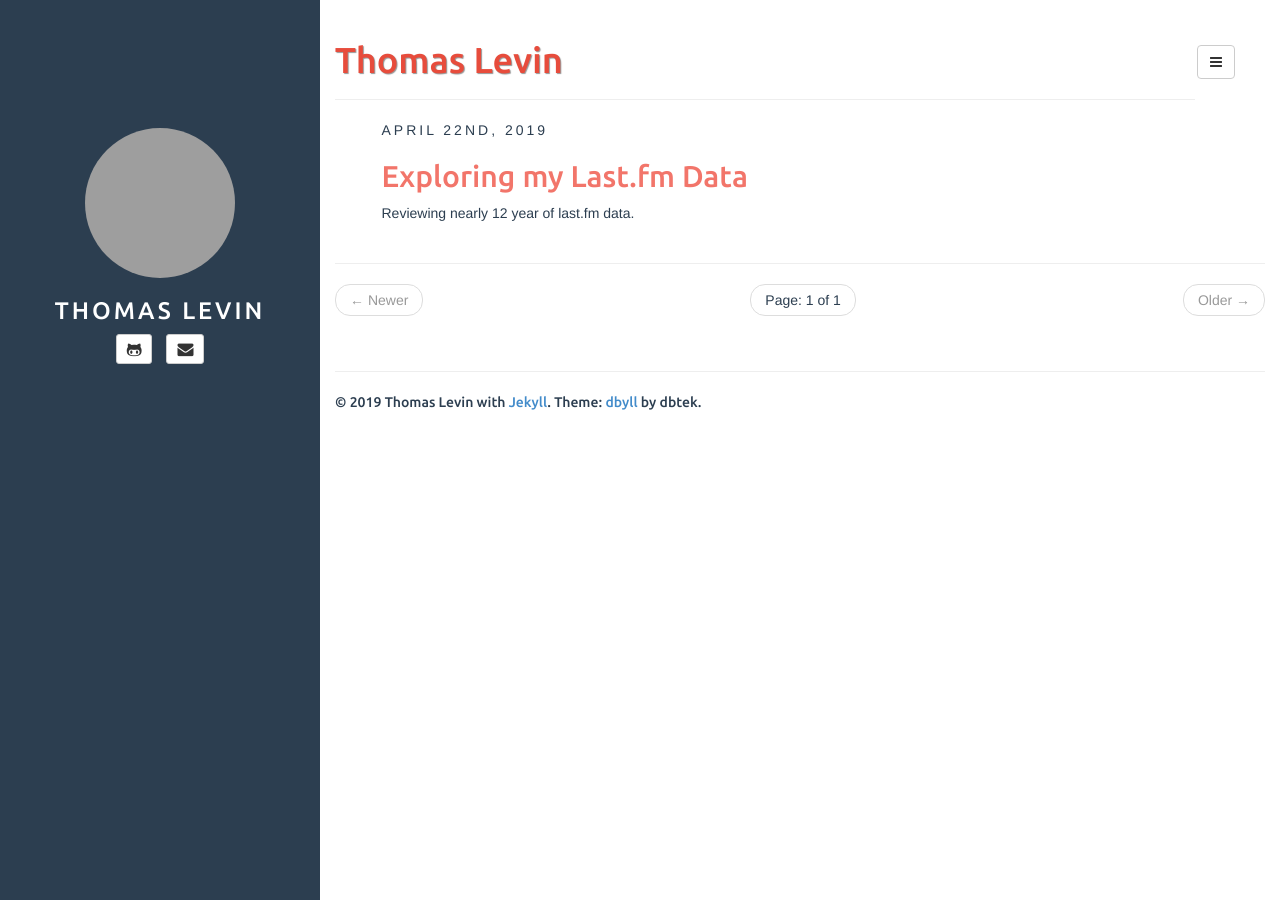
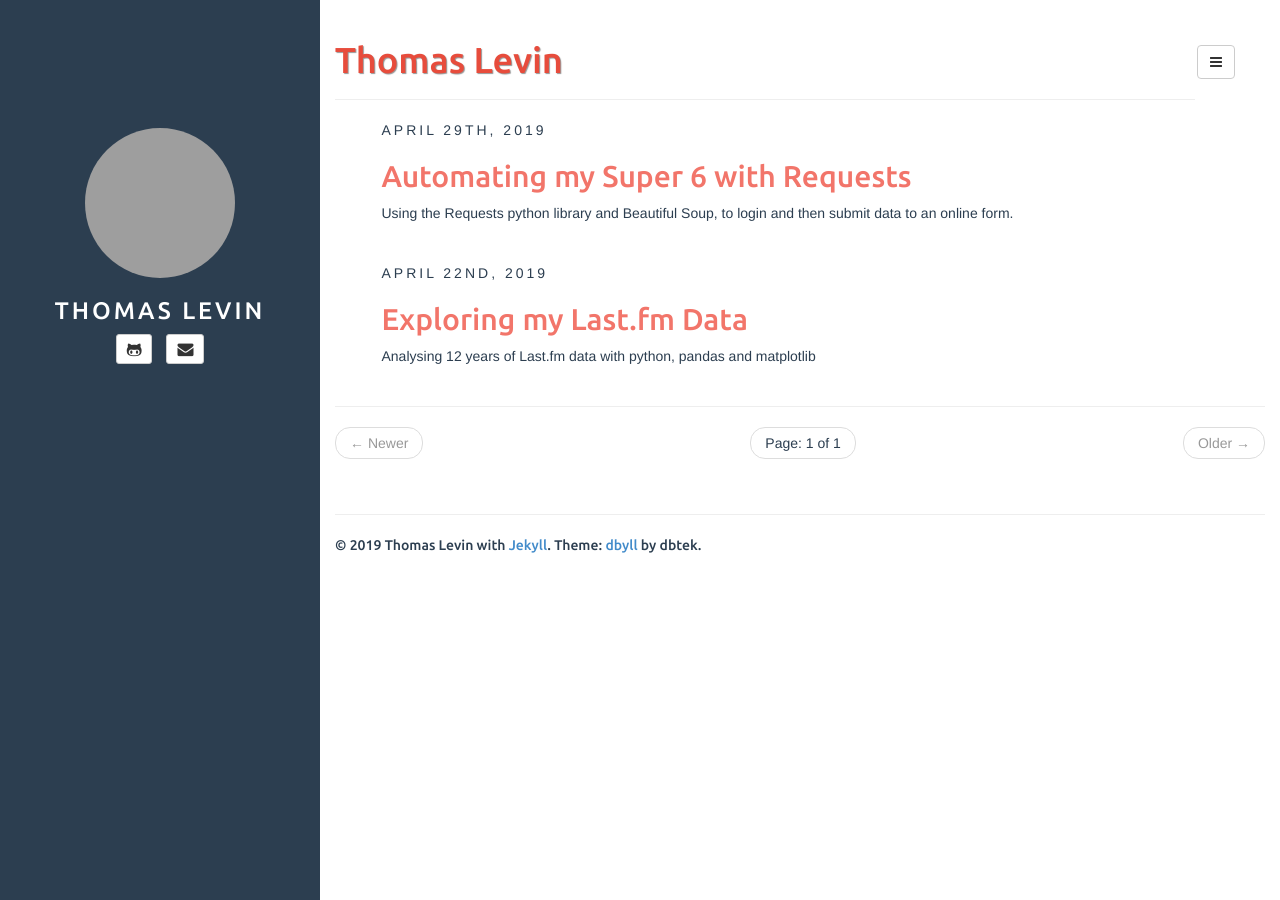
Before and after one commit to spacedlevo/spacedlevo.github.io, a Jekyll site: the page built from index.html, in a window 1280 px wide. Built offline with Jekyll 4.4.1, drawn with Linux system fonts in a browser that asks for light colours; the list of posts is cut into pages by our own code; part of the change alters nothing that is shown; grey boxes are pictures that could not be loaded.

Commit message:
new post

```diff
--- a/_posts/2019-04-22-lastfm-data-analysis.md
+++ b/_posts/2019-04-22-lastfm-data-analysis.md
@@ -3,7 +3,7 @@ layout: post
 title: Exploring my Last.fm Data
 categories: [data analysis, python]
 tags: [music,data,python,requests,pandas]
-description: Reviewing nearly 12 year of last.fm data.
+description: Analysing 12 years of Last.fm data with python, pandas and matplotlib
 ---
 
 Welcome to my first step on my data analysis journey. There seemed no better place to start than to use a data set that I have been putting togther passively for 12 years, my music listening habits. A lot of this post has been heavily influenced by [Geoff Boeing's](https://geoffboeing.com/2016/05/analyzing-lastfm-history/) own analysis.
--- /dev/null
+++ b/_posts/2019-04-29-requests-super6.md
@@ -0,0 +1,107 @@
+---
+layout: post
+title: Automating my Super 6 with Requests
+categories: [python, programming, automation]
+tags: [requests, python, beautiful soup]
+description: Using the Requests python library and Beautiful Soup, to login and then submit data to an online form.
+---
+
+Sky Super6 is a football prediction contest, each round Sky Sports select 6 fixtures in which enter for free your predictions on the final result. Winners take home a cash prize of £250k. You can also pit yourself in a seasonal league with your friends. But rounds can come around on any day and if you forget to submit predictions before the deadline, it can put you well behind your opposition.
+
+So using Python, the Requests module and BeautifulSoup I am going to automate the collection of my scores as well as their sumbission. My aim here really isn't to teach you how to use the Super 6 in particular, but really to use it as an example of how to log into a page and submit some data.
+
+In order to achieve our task let us breakdown our problem into stages we will need to program.
+* Get data
+* Login to site
+* POST data to Super 6 Server
+* Tell me when it is complete
+
+## Get Data
+I will leave this to you, I don't really want to publish my own way of doing it. But rest assured it isn't anything of a sophisticated model. I scrape what the fixtures will be for the round, do a bit of math and get to a integer, stick it in a dictonary that I then use to submit my goal predictions.
+
+## Login to site
+Using requests we first of all want to iniate a requests session. This can be done via the context manager `with requests.Session() as s` within I hold all my function calls and handle the cookies of the session that will be required to keep you logged in.
+
+{% highlight python %}
+
+with requests.Session() as s:
+    super6_login()
+    create_scores(data)
+    pushover_notification("Super6 Done")
+
+{% endhighlight %}
+
+ Our aim is to repricate what the browser is asking forunder the hood when you are navigating the site. You therefore want to headover to your preferred browser and open up the inspector.
+
+[![Logging into Super6](/assets/super6-automation/super6-login-post.png)](/assets/super6-automation/super6-login-post.png)
+
+Now you will want to login as normal, but with the network tab of your inspector open, watch the activity when you click the login button. It is likely that the first request made will be that to authenticate. We really want to see where the requests being made and what information is being sent to the server. That information will be found in the 'Params' tab. In this case *pin* which is your password and *username*. I found just sending that data wasn't enough, with a bit of trial and error I figured something particular was required in the headers. So I copied and pasted what my browser requests to get a valid status code.
+
+It is then important to see what the server is sending back to you, much of the process will be trial and error and watching to see what information is going back and forth. In this case an ssoToken is required, used in order to allow you to use your skyID around several of there services. Once you have this information, to finally authenticate you will have to send another POST request containing that token. All the login process is wrapped up in the function below;
+
+{% highlight python %}
+
+def super6_login():
+    paras = {'username': user, 'pin': pwd}
+    headers =  {
+                'Host':'www.skybet.com',
+                'User-Agent': 'Mozilla/5.0 (X11; Linux x86_64; rv:65.0) Gecko/20100101 Firefox/65.0',
+                'Accept': 'application/json',
+                'Accept-Language': 'en-US,en;q=0.5',
+                'Accept-Encoding': 'gzip, deflate, br',
+                'Referer': 'https://www.skybet.com/secure/identity/m/login/super6?urlconsumer=https://super6.skysports.com&dl=1',
+                'content-type': 'application/json',
+                'x-requested-with': 'XMLHttpRequest',
+                'Origin': 'https://www.skybet.com',
+                'Content-Length': '38',
+                'Connection': 'keep-alive'
+    }
+    token_json = s.post(login_site, json=paras, headers=headers)
+    user_token = token_json.json()['user_data']['ssoToken']
+    s.post('https://super6.skysports.com/auth/login', data={'token':user_token})
+    return None
+
+{% endhighlight %}
+
+## Posting Our Data
+
+Now that the server knows who I am, it is time to tell it what scores I want submitting.
+
+{% highlight python %}
+
+def create_scores(predictions):
+    data = {}
+    r = s.get(play_page)
+    soup = BeautifulSoup(r.content, 'html.parser')
+    match_cards = soup.find_all('div', class_='js-challenge flex-item prediction-card prediction-card__prelive')
+    ids = [card['data-challenge-id'] for card in match_cards]
+    for id_ in ids:
+        fixtures = soup.find_all('div', {'data-challenge-id':id_})
+        for fixture in fixtures:
+            teams = [i['data-shortname'] for i in fixture.find_all('p', class_='team-name flush--bottom js-team-name')]
+            for num, team in enumerate(teams, 1):
+                data["score[{}][team{}]".format(id_, num)] = predictions[team]
+                data["score[{}][team{}]".format(id_, num)] = predictions[team]
+    data["confirmed"] = 1
+    data["goldengoal[{}]".format(int(ids[-1]) + 1)] = 11
+    data["_csrf_token"] = soup.find('input', {'name':'_csrf_token'})['value']
+    submit = s.post(play_page, data=data, timeout=3)
+    return submit.status_code
+
+{% endhighlight %}
+
+I already have the data that requires submit, I just need to put that into a format that the server will accept. Again it is back to the network tab to review data is being sent to the servers.
+
+![Super6 Post Request](/assets/super6-automation/super6-play-url.png)
+
+![Super6 Post Request](/assets/super6-automation/super6-play-scores.png)
+
+Here we see that each fixture has an ID and another key for team1 (home team) and team2 (away team). My first task will be to map my data to those IDs in order to submit the right number of goals to the right team. I first of all need to collect all the fixture information on the site using BeautifulSoup. I collect all the ids that are on the page and then use the short-name informaton which I have also scraped from initally reviewing the fixtures to map the ID to the team and as a result find the value of the prediction for that team.
+
+But we also need to send a CSRF token to the server. This tells the server that we are the same person that started the session stopping someone hijacking our session to send authorised information to the server if they are snooping on our traffic. These tokens are usually produced in the session and hide within the HTML. In this case within the input tag with a name of `_csrf_token`. We will use the BeautifulSoup library to pick out this value, a quick search for 'csrf' will locate the attributes you will need for this element.
+
+And with that complete I can run the place the script on my Raspberry Pi. Coupling this up with Pushover Notification API and a cronjob each day it will test to see if we require to post, if so it will do so before sending me a notification to inform me all is complete.
+
+Hopefully this will give you some extra knowledge to help you map the process to your next project that requires you to log in. I can't promise that everything will be as simple, but the most important thing to remember is that whatever your browser is doing should be able to be coded with python. Trial and error, while trying to understand the requests to and throw from a server will help you put something together.
+
+Code can be found at this [GitHub repo](https://github.com/spacedlevo/submit_super6).
```
Also changed, not shown: assets/super6-automation/super6-login-post.png (added), assets/super6-automation/super6-play-scores.png (added), assets/super6-automation/super6-play-url.png (added).
